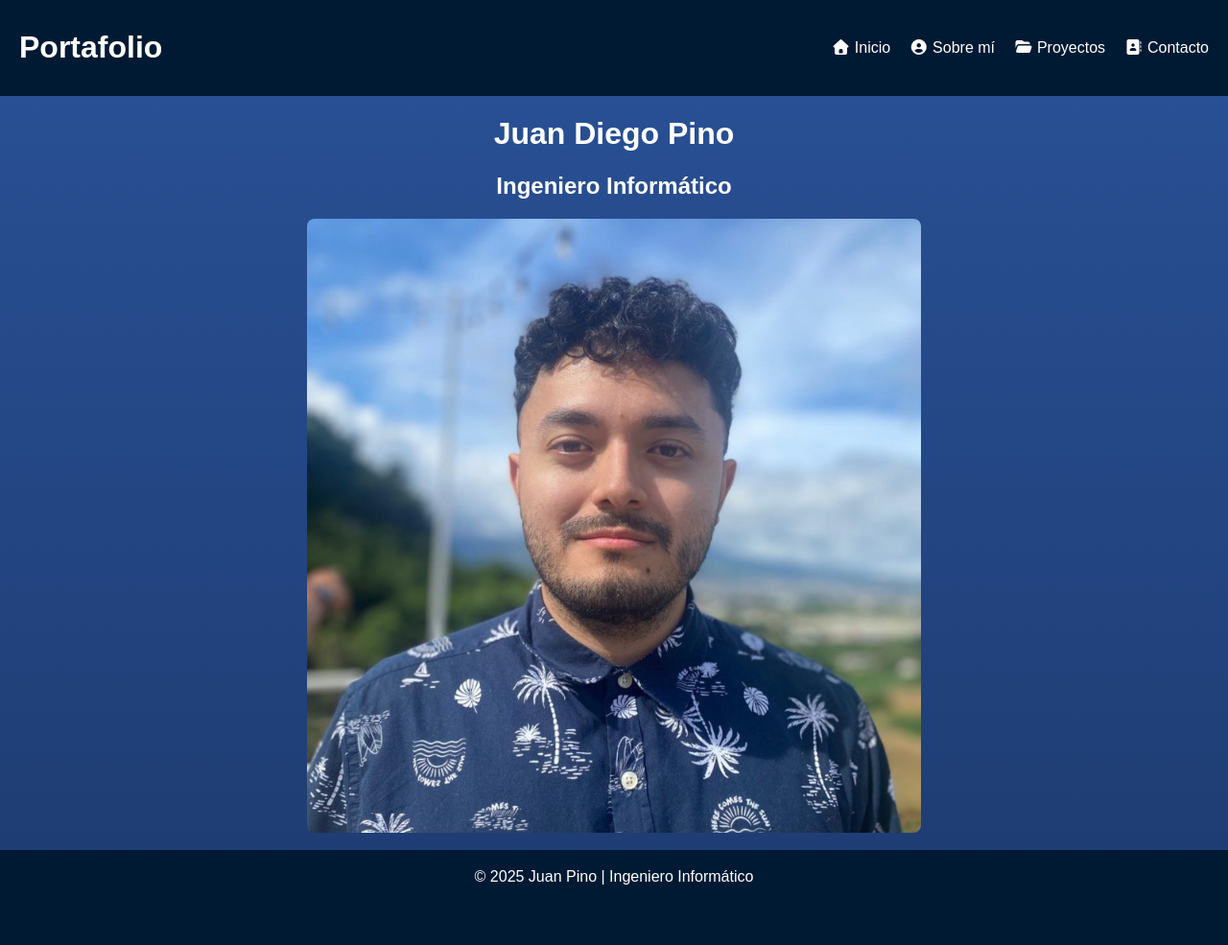
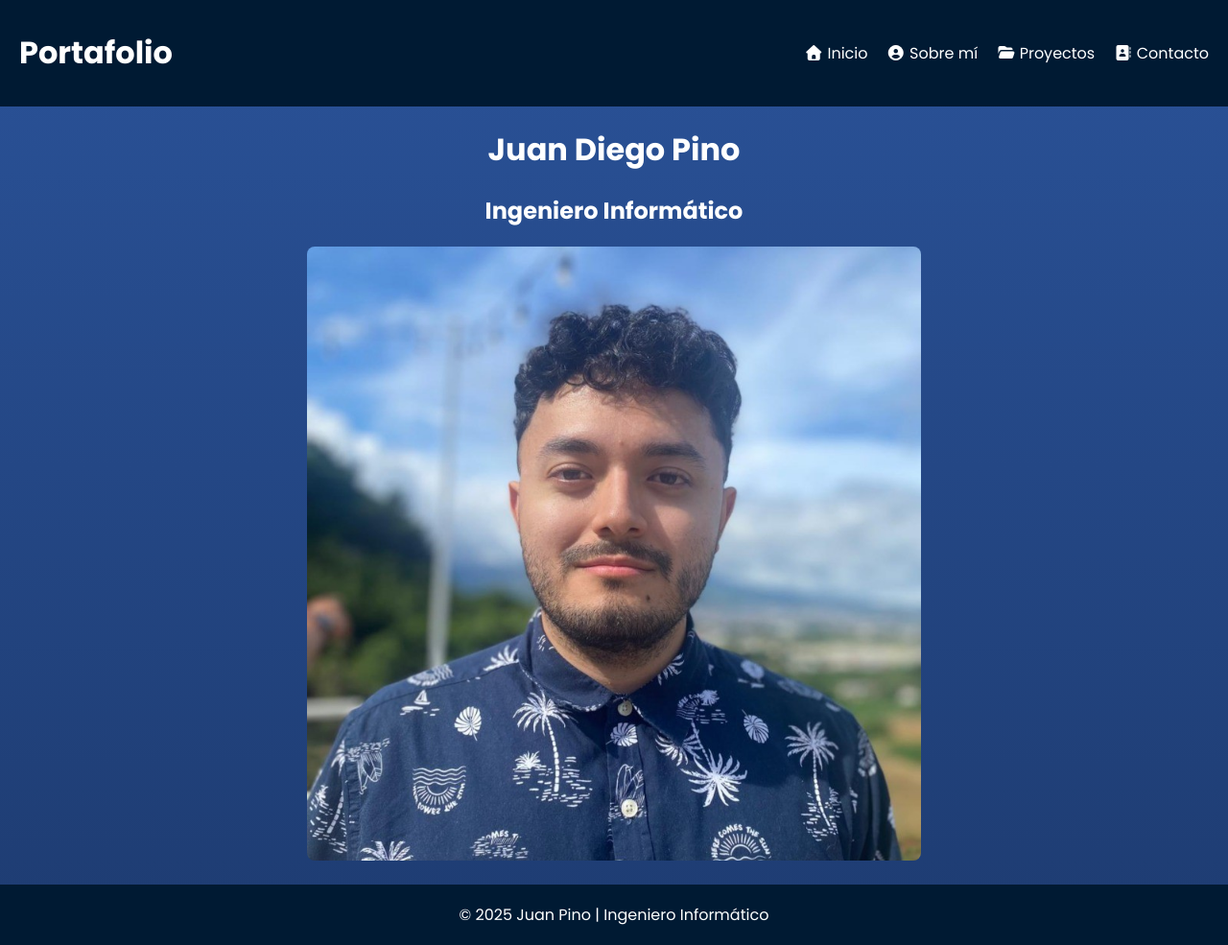
Before and after one commit to Pino835/portfolio_project, a Django app: page /mypage/ in a window 1280 px wide. Shown: the whole page at 96% size. Before the commit the page ends 942 px from the top, so only its background shows below. Run offline with Django 5.2, Linux system fonts and the light colour scheme; some libraries are stand-ins or nearby versions.

Commit message:
Commit #20: - Cambio formato de texto.

```diff
--- a/mypage/core/static/css/base.css
+++ b/mypage/core/static/css/base.css
@@ -1,5 +1,7 @@
+@import url('https://fonts.googleapis.com/css2?family=Poppins:wght@300;400;500;600;700&display=swap');
+
 body {
-    font-family: Arial, sans-serif;
+    font-family: 'Poppins', sans-serif;
     margin: 0;
     padding: 0;
     background-image: linear-gradient(to top, #1e3c72 0%, #1e3c72 1%, #2a5298 100%);
```
